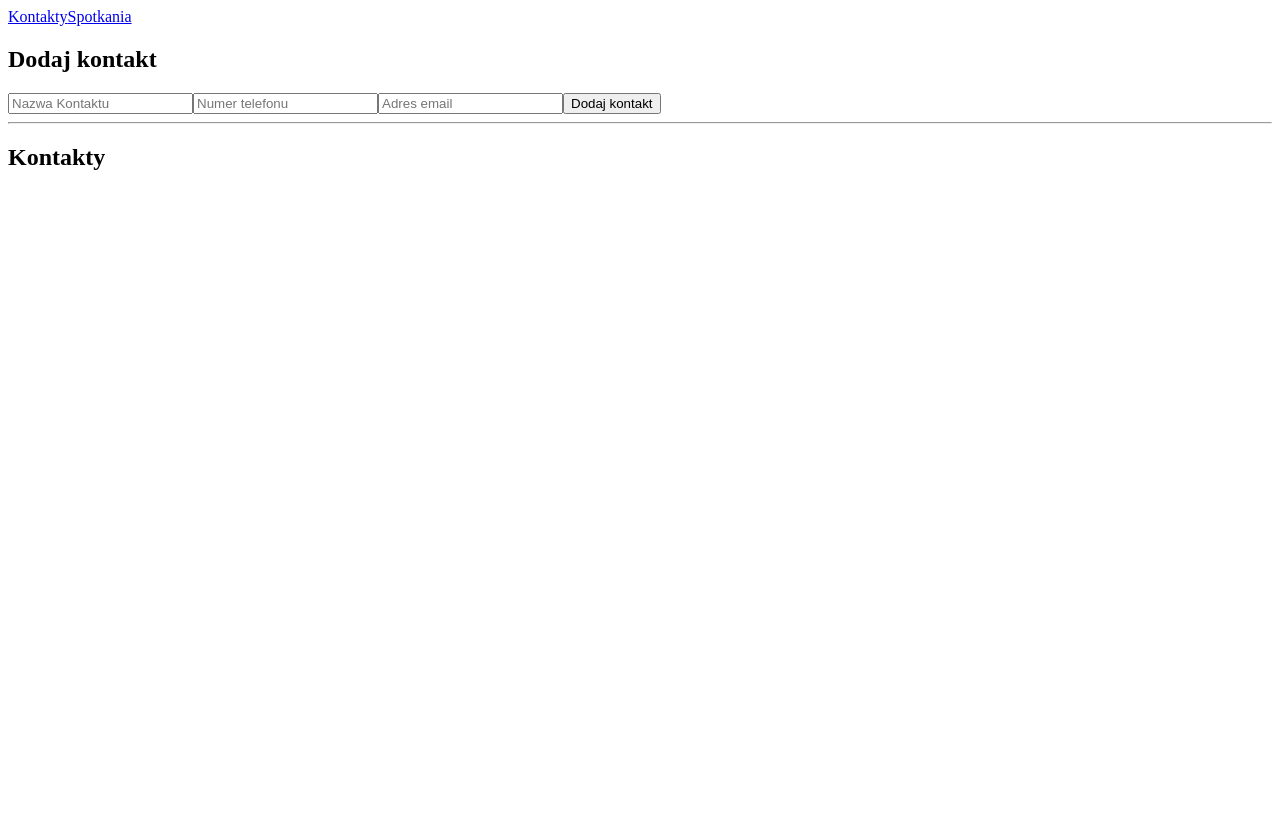
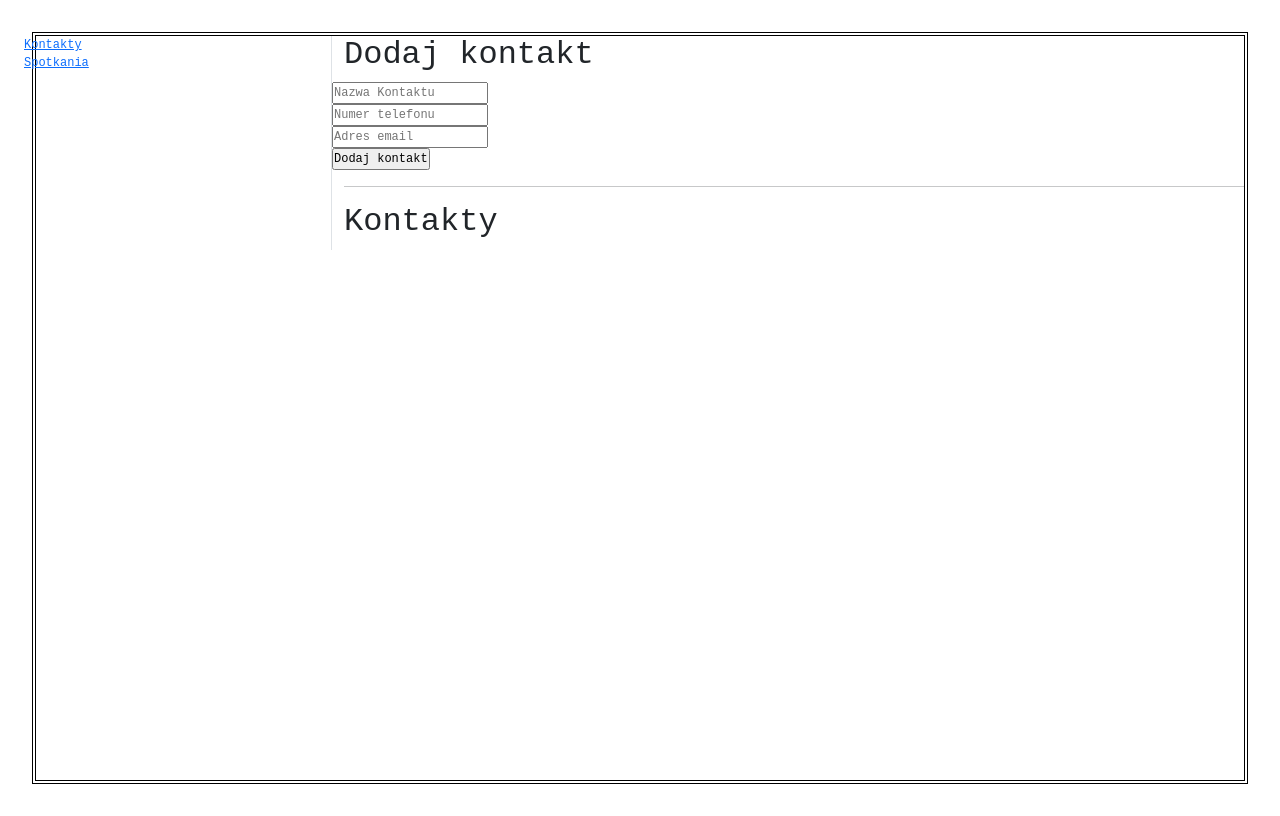
Before and after one commit to rucpata/appointment-planner-react, a React (Create React App) app: page /contacts in a window 1280 px wide. Built offline with nearby package versions, Linux system fonts and the light colour scheme.

Commit message:
chanched layout

```diff
--- a/src/App.css
+++ b/src/App.css
@@ -1,13 +1,13 @@
-*{
-    margin: 0px;
-    padding: 0px;
+* {
+    margin: 0;
+    padding: 0;
 }
 
-nav{
-    display: block;
-
+body{
+    /* padding: 5%; */
+    margin: 2.5%;
+    height: 94vh;
+    font-family: 'Courier New', Courier, monospace;
+    font-size: 12px;
+    border: 4px double black;
 }
-
-nav > a {
-    align-items: center;
-}
--- a/src/App.js
+++ b/src/App.js
@@ -4,6 +4,8 @@ import { Switch, Route, Redirect, NavLink } from "react-router-dom";
 import { AppointmentsPage } from "./containers/appointmentsPage/AppointmentsPage";
 import { ContactsPage } from "./containers/contactsPage/ContactsPage";
 
+import 'bootstrap/dist/css/bootstrap.min.css'
+import './App.css'
 function App() {
   /*
   Define state variables for
@@ -43,16 +45,16 @@ function App() {
   */
 
   return (
-    <>
-      <nav>
-        <NavLink to={ROUTES.CONTACTS} activeClassName="active">
+    <div className = 'row'>
+      <nav className='col-3 border-end'>
+        <NavLink className='row' to={ROUTES.CONTACTS} activeClassName="active">
           Kontakty
         </NavLink>
-        <NavLink to={ROUTES.APPOINTMENTS} activeClassName="active">
+        <NavLink className='row' to={ROUTES.APPOINTMENTS} activeClassName="active">
           Spotkania
         </NavLink>
       </nav>
-      <main>
+      <main className='col-9'>
         <Switch>
           <Route exact path="/">
             <Redirect to={ROUTES.CONTACTS} />
@@ -74,7 +76,7 @@ function App() {
           </Route>
         </Switch>
       </main>
-    </>
+    </div>
   );
 }
 
--- a/src/components/contactForm/ContactForm.js
+++ b/src/components/contactForm/ContactForm.js
@@ -10,8 +10,8 @@ export const ContactForm = ({
   handleSubmit
 }) => {
   return (
-    <form onSubmit={handleSubmit}>
-      <input
+    <form  className='col' onSubmit={handleSubmit}>
+      <input className='row'
         type="text"
         name="name"
         value={name}
@@ -19,7 +19,7 @@ export const ContactForm = ({
         required
         placeholder='Nazwa Kontaktu'
       />
-      <input
+      <input className='row'
         type="tel"
         name="phone"
         value={phone}
@@ -27,7 +27,7 @@ export const ContactForm = ({
         required
         placeholder='Numer telefonu'
       />
-      <input
+      <input className='row'
         type="email"
         name="email"
         value={email}
@@ -35,7 +35,11 @@ export const ContactForm = ({
         required
         placeholder='Adres email'
       />
-      <input type="submit" value="Dodaj kontakt" />
+      <input
+        className='row'
+        type="submit"
+        value="Dodaj kontakt"
+      />
     </form>
   );
 };
```
Also changed, not shown: public/index.css (+20 -5 lines).
